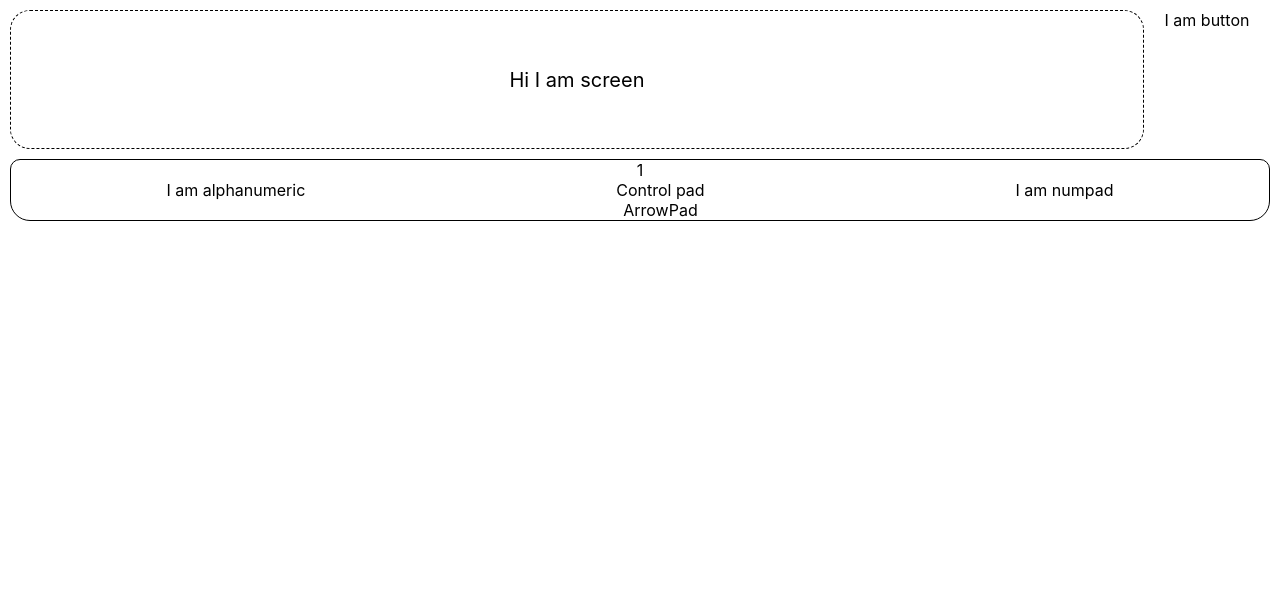
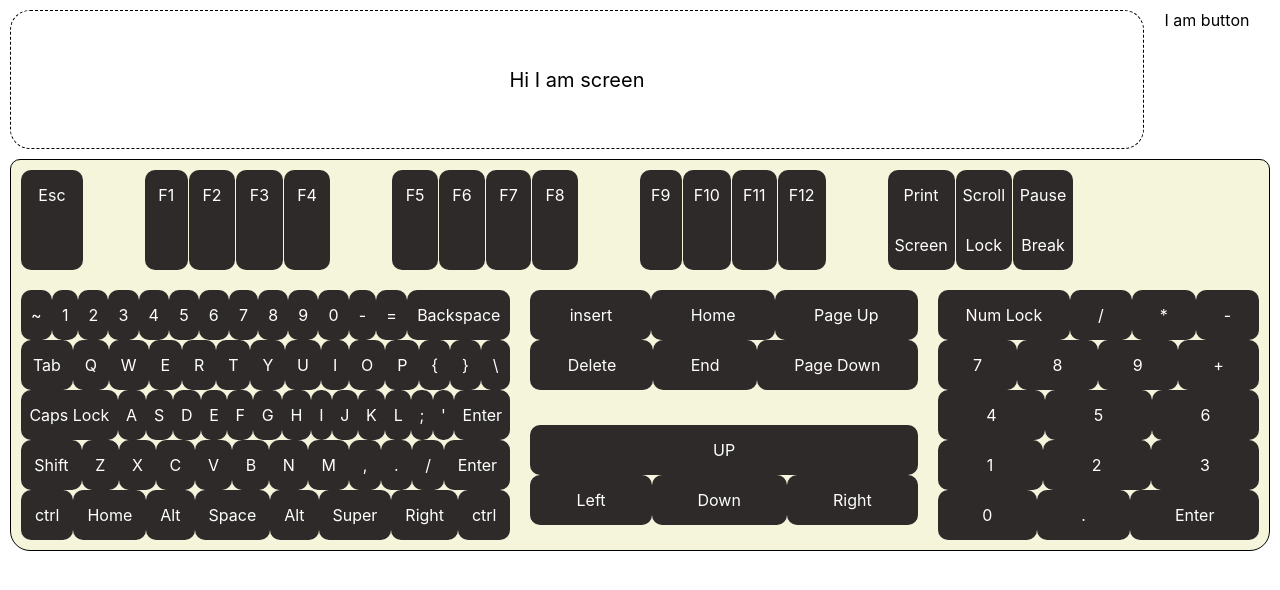
Before and after one commit to samundrak/virtual-keyboard, a React (Create React App) app: page / in a window 1280 px wide. Shown: the top 590 px of the page. Built offline with nearby package versions, Linux system fonts and the light colour scheme; the HTML template or start-up script is replaced by a standard one.

Commit message:
Data seed Layouting

```diff
--- a/src/components/Alphanumeric/index.js
+++ b/src/components/Alphanumeric/index.js
@@ -1,6 +1,33 @@
 import React from 'react';
+import styled from 'styled-components';
+import Key from '../Key';
+import Multikey from '../MultiKey';
 
-const Alphanumeric = () => {
-  return <div>I am alphanumeric</div>;
+const Wrapper = styled.div`
+  display: grid;
+  grid-auto-flow: row;
+  padding: 10px;
+`;
+const GridRow = styled.div`
+  display: grid;
+  grid-auto-flow: column;
+  grid-template-columns: repeat(1f);
+`;
+const Alphanumeric = ({ keys }) => {
+  return (
+    <Wrapper>
+      {Object.keys(keys).map(key => (
+        <GridRow key={key}>
+          {keys[key].map((item, index) =>
+            Array.isArray(item) ? (
+              <Multikey key={index} keys={item} />
+            ) : (
+              <Key id={item.id || item.label} label={item.label} key={index} />
+            ),
+          )}
+        </GridRow>
+      ))}
+    </Wrapper>
+  );
 };
 export default Alphanumeric;
--- a/src/components/ArrowPad/index.js
+++ b/src/components/ArrowPad/index.js
@@ -1,6 +1,33 @@
 import React from 'react';
+import styled from 'styled-components';
+import Key from '../Key';
+import Multikey from '../MultiKey';
 
-const ArrowPad = () => {
-  return <div>ArrowPad</div>;
+const Wrapper = styled.div`
+  display: grid;
+  grid-auto-flow: row;
+  padding: 10px;
+`;
+const GridRow = styled.div`
+  display: grid;
+  grid-auto-flow: column;
+  grid-template-columns: repeat(1f);
+`;
+const ArrowPad = ({ keys }) => {
+  return (
+    <Wrapper>
+      {Object.keys(keys).map(key => (
+        <GridRow key={key}>
+          {keys[key].map((item, index) =>
+            Array.isArray(item) ? (
+              <Multikey key={index} keys={item} />
+            ) : (
+              <Key id={item.id || item.label} label={item.label} key={index} />
+            ),
+          )}
+        </GridRow>
+      ))}
+    </Wrapper>
+  );
 };
 export default ArrowPad;
--- a/src/components/ControlPad/index.js
+++ b/src/components/ControlPad/index.js
@@ -1,6 +1,33 @@
 import React from 'react';
+import styled from 'styled-components';
+import Key from '../Key';
+import Multikey from '../MultiKey';
 
-const ControlPad = () => {
-  return <div>Control pad</div>;
+const Wrapper = styled.div`
+  display: grid;
+  grid-auto-flow: row;
+  padding: 10px;
+`;
+const GridRow = styled.div`
+  display: grid;
+  grid-auto-flow: column;
+  grid-template-columns: repeat(1f);
+`;
+const ControlPad = ({ keys }) => {
+  return (
+    <Wrapper>
+      {Object.keys(keys).map(key => (
+        <GridRow key={key}>
+          {keys[key].map((item, index) =>
+            Array.isArray(item) ? (
+              <Multikey key={index} keys={item} />
+            ) : (
+              <Key id={item.id || item.label} label={item.label} key={index} />
+            ),
+          )}
+        </GridRow>
+      ))}
+    </Wrapper>
+  );
 };
 export default ControlPad;
--- a/src/components/Function/index.js
+++ b/src/components/Function/index.js
@@ -1,14 +1,32 @@
 import React from 'react';
 import styled from 'styled-components';
-import KeyRow from '../KeyRow';
 import Key from '../Key';
 
-const Function = () => {
+const KeyRow = styled.div`
+  display: grid;
+  grid-auto-flow: column;
+  grid-template-columns: 5% 15% 15% 15% 15%;
+  grid-column-gap: 5%;
+  grid-template-areas: 'seg1 seg2 seg3 seg4 seg5';
+  padding: 10px;
+`;
+
+const GridItem = styled.div`
+  grid-area: ${props => props.area};
+  display: grid;
+  grid-column-gap: 1px;
+  grid-auto-flow: column;
+`;
+const Function = ({ keys }) => {
   return (
     <KeyRow>
-      <React.Fragment>
-        <Key />
-      </React.Fragment>
+      {Object.keys(keys).map(key => (
+        <GridItem area={key} key={key}>
+          {keys[key].map(item => (
+            <Key label={item.label} key={item.id} id={item.id} />
+          ))}
+        </GridItem>
+      ))}
     </KeyRow>
   );
 };
--- a/src/components/Key/index.js
+++ b/src/components/Key/index.js
@@ -1,6 +1,17 @@
 import React from 'react';
+import styled from 'styled-components';
 
-const Key = () => {
-  return <div>1</div>;
+const Button = styled.div`
+  background: #2f2a2a;
+  color: white;
+  line-height: 50px;
+  text-overflow: clip;
+  max-height: inherit;
+  border-radius: 10px;
+  cursor: pointer;
+`;
+
+const Key = ({ id, label }) => {
+  return <Button>{label}</Button>;
 };
 export default Key;
--- a/src/components/KeyRow/index.js
+++ b/src/components/KeyRow/index.js
@@ -1,9 +1,12 @@
 import React from 'react';
 import styled from 'styled-components';
 
-const Wrapper = styled.div``;
+const Wrapper = styled.div`
+  display: grid;
+  grid-flow: column;
+`;
 
 const KeyRow = ({ children }) => {
-  return <div>{children}</div>;
+  return <Wrapper>{children}</Wrapper>;
 };
 export default KeyRow;
--- a/src/components/Keyboard/index.js
+++ b/src/components/Keyboard/index.js
@@ -5,8 +5,10 @@ import ArrowPad from '../ArrowPad';
 import Alphanumeric from '../Alphanumeric';
 import ControlPad from '../ControlPad';
 import NumPad from '../Numpad';
+import keys from '../../keys.json';
 
 const Grid = styled.div`
+  background: beige;
   display: grid;
   border: 1px solid;
   border-radius: 10px;
@@ -18,26 +20,26 @@ const Grid = styled.div`
     'alphanumeric arrowpad numpad';
 `;
 const GridItem = styled.div`
-  grid-area: ${(props) => props.area};
+  grid-area: ${props => props.area};
 `;
 
 const Keyboard = () => {
   return (
     <Grid>
       <GridItem area="function">
-        <Function />
+        <Function keys={keys.fn} />
       </GridItem>
       <GridItem area="controlpad">
-        <ControlPad />
+        <ControlPad keys={keys.controlPad} />
       </GridItem>
       <GridItem area="numpad">
-        <NumPad />
+        <NumPad keys={keys.numPad} />
       </GridItem>
       <GridItem area="arrowpad">
-        <ArrowPad />
+        <ArrowPad keys={keys.arrowPad} />
       </GridItem>
       <GridItem area="alphanumeric">
-        <Alphanumeric />
+        <Alphanumeric keys={keys.alphanumeric} />
       </GridItem>
     </Grid>
   );
--- /dev/null
+++ b/src/components/MultiKey/index.js
@@ -0,0 +1,12 @@
+import React from 'react';
+import Key from '../Key';
+
+const Multikey = ({ keys, isSuper = false }) => {
+  const key = isSuper ? keys[1] : keys[0];
+  return (
+    <React.Fragment>
+      <Key id={key.id || key.label} label={key.label} />
+    </React.Fragment>
+  );
+};
+export default Multikey;
--- a/src/components/Numpad/index.js
+++ b/src/components/Numpad/index.js
@@ -1,6 +1,33 @@
 import React from 'react';
+import styled from 'styled-components';
+import Key from '../Key';
+import Multikey from '../MultiKey';
 
-const Numpad = () => {
-  return <div>I am numpad</div>;
+const Wrapper = styled.div`
+  display: grid;
+  grid-auto-flow: row;
+  padding: 10px;
+`;
+const GridRow = styled.div`
+  display: grid;
+  grid-auto-flow: column;
+  grid-template-columns: repeat(1f);
+`;
+const Numpad = ({ keys }) => {
+  return (
+    <Wrapper>
+      {Object.keys(keys).map(key => (
+        <GridRow key={key}>
+          {keys[key].map((item, index) =>
+            Array.isArray(item) ? (
+              <Multikey key={index} keys={item} />
+            ) : (
+              <Key id={item.id || item.label} label={item.label} key={index} />
+            ),
+          )}
+        </GridRow>
+      ))}
+    </Wrapper>
+  );
 };
 export default Numpad;
--- /dev/null
+++ b/src/keys.json
@@ -0,0 +1,200 @@
+{
+  "fn": {
+    "seg1": [
+      {
+        "id": "esc",
+        "label": "Esc",
+        "group": "seg1"
+      }
+    ],
+    "seg2": [
+      {
+        "group": "seg2",
+        "id": "f1",
+        "label": "F1"
+      },
+      {
+        "group": "seg2",
+        "id": "f2",
+        "label": "F2"
+      },
+      {
+        "group": "seg2",
+        "id": "f3",
+        "label": "F3"
+      },
+      {
+        "group": "seg2",
+        "id": "f4",
+        "label": "F4"
+      }
+    ],
+    "seg3": [
+      {
+        "group": "seg3",
+        "id": "f5",
+        "label": "F5"
+      },
+      {
+        "group": "seg3",
+        "id": "f6",
+        "label": "F6"
+      },
+      {
+        "group": "seg3",
+        "id": "f7",
+        "label": "F7"
+      },
+      {
+        "group": "seg3",
+        "id": "f8",
+        "label": "F8"
+      }
+    ],
+    "seg4": [
+      {
+        "group": "seg4",
+        "id": "f9",
+        "label": "F9"
+      },
+      {
+        "group": "seg4",
+        "id": "f10",
+        "label": "F10"
+      },
+      {
+        "group": "seg4",
+        "id": "f11",
+        "label": "F11"
+      },
+      {
+        "group": "seg4",
+        "id": "f12",
+        "label": "F12"
+      }
+    ],
+    "seg5": [
+      {
+        "group": "seg5",
+        "id": "prntscr",
+        "label": "Print Screen"
+      },
+      {
+        "group": "seg5",
+        "id": "scrollLock",
+        "label": "Scroll Lock"
+      },
+      {
+        "id": "pauseBreak",
+        "label": "Pause Break"
+      }
+    ]
+  },
+  "alphanumeric": {
+    "seg1": [
+      [{ "id": "tilde", "label": "~" }, { "id": "aposhptrophe", "label": "`" }],
+      [{ "label": 1 }, { "label": "!" }],
+      [{ "label": 2 }, { "label": "@" }],
+      [{ "label": 3 }, { "label": "#" }],
+      [{ "label": 4 }, { "label": "$" }],
+      [{ "label": 5 }, { "label": "%" }],
+      [{ "label": 6 }, { "label": "^" }],
+      [{ "label": 7 }, { "label": "&" }],
+      [{ "label": 8 }, { "label": "*" }],
+      [{ "label": 9 }, { "label": "(" }],
+      [{ "label": 0 }, { "label": ")" }],
+      [{ "label": "-" }, { "label": "_" }],
+      [{ "label": "=" }, { "label": "+" }],
+      {
+        "label": "Backspace"
+      }
+    ],
+    "seg2": [
+      { "label": "Tab" },
+      { "label": "Q" },
+      { "label": "W" },
+      { "label": "E" },
+      { "label": "R" },
+      {
+        "label": "T"
+      },
+      { "label": "Y" },
+      { "label": "U" },
+      { "label": "I" },
+      { "label": "O" },
+      { "label": "P" },
+      { "label": "{" },
+      { "label": "}" },
+      [{ "label": "\\" }, { "label": "|" }]
+    ],
+    "seg3": [
+      { "label": "Caps Lock" },
+      { "label": "A" },
+      { "label": "S" },
+      { "label": "D" },
+      { "label": "E" },
+      { "label": "F" },
+      { "label": "G" },
+      { "label": "H" },
+      { "label": "I" },
+      { "label": "J" },
+      { "label": "K" },
+      { "label": "L" },
+      [{ "label": ";" }, { "label": ":" }],
+      [{ "label": "'" }, { "label": "\"" }],
+      { "label": "Enter" }
+    ],
+    "seg4": [
+      { "label": "Shift" },
+      { "label": "Z" },
+      { "label": "X" },
+      { "label": "C" },
+      { "label": "V" },
+      { "label": "B" },
+      { "label": "N" },
+      { "label": "M" },
+      [{ "label": "," }, { "label": "<" }],
+      [{ "label": "." }, { "label": ">" }],
+      [{ "label": "/" }, { "label": "?" }],
+      { "label": "Enter" }
+    ],
+    "seg5": [
+      { "label": "ctrl" },
+      { "label": "Home" },
+      { "label": "Alt" },
+      { "label": "Space" },
+      { "label": "Alt" },
+      { "label": "Super" },
+      { "label": "Right" },
+      { "label": "ctrl " }
+    ]
+  },
+  "controlPad": {
+    "seg1": [
+      { "label": "insert" },
+      { "label": "Home" },
+      { "label": "Page Up" }
+    ],
+    "seg2": [
+      { "label": "Delete" },
+      { "label": "End" },
+      { "label": "Page Down" }
+    ]
+  },
+  "arrowPad": {
+    "seg1": [{ "label": "UP" }],
+    "seg2": [{ "label": "Left" }, { "label": "Down" }, { "label": "Right" }]
+  },
+  "numPad": {
+    "seg1": [
+      { "label": "Num Lock" },
+      { "label": "/" },
+      { "label": "*" },
+      { "label": "-" }
+    ],
+    "seg2": [{ "label": 7 }, { "label": 8 }, { "label": 9 }, { "label": "+" }],
+    "seg3": [{ "label": 4 }, { "label": 5 }, { "label": 6 }],
+    "seg4": [{ "label": 1 }, { "label": 2 }, { "label": 3 }],
+    "seg5": [{ "label": 0 }, { "label": "." }, { "label": "Enter" }]
+  }
+}
```
